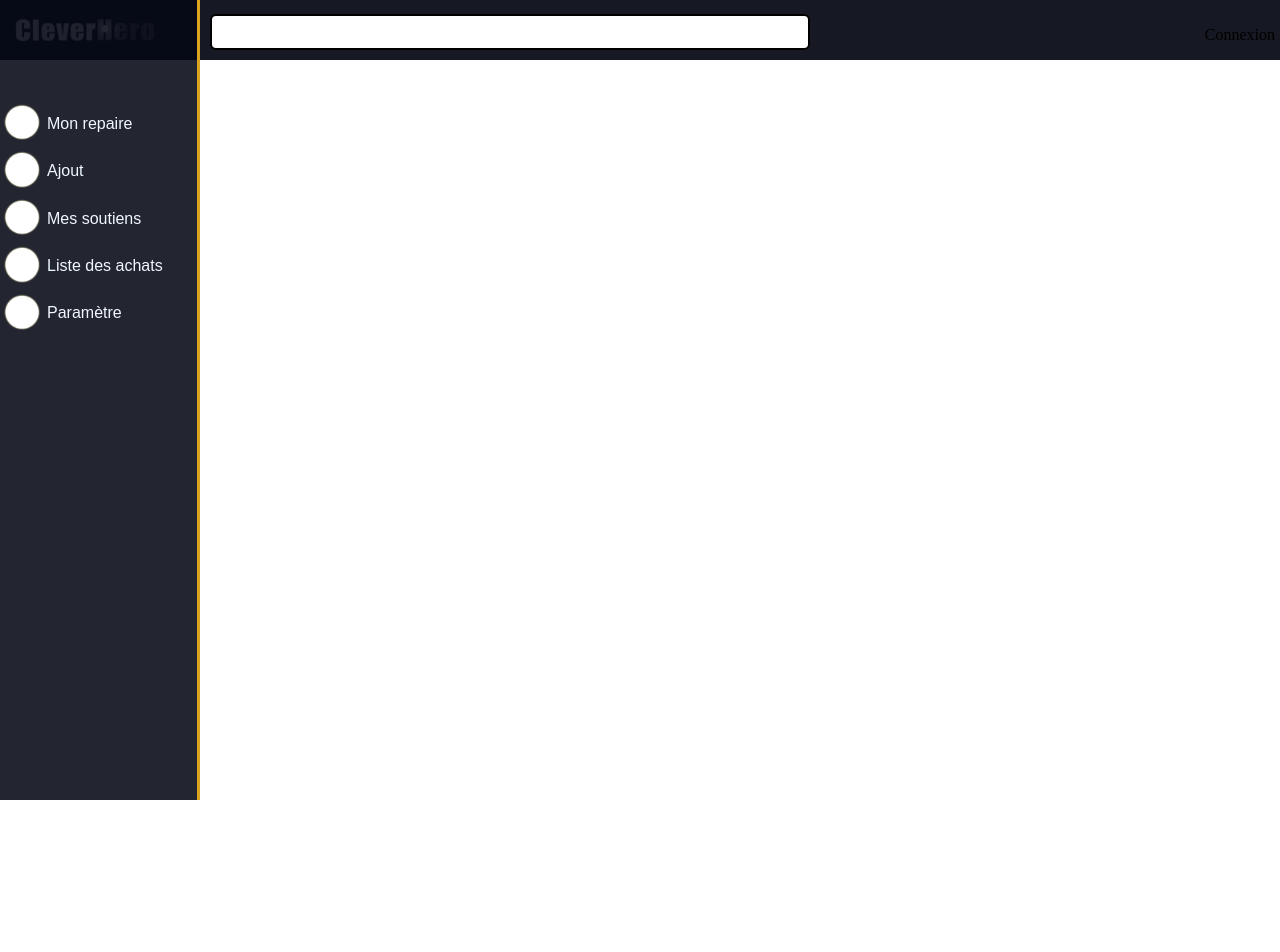
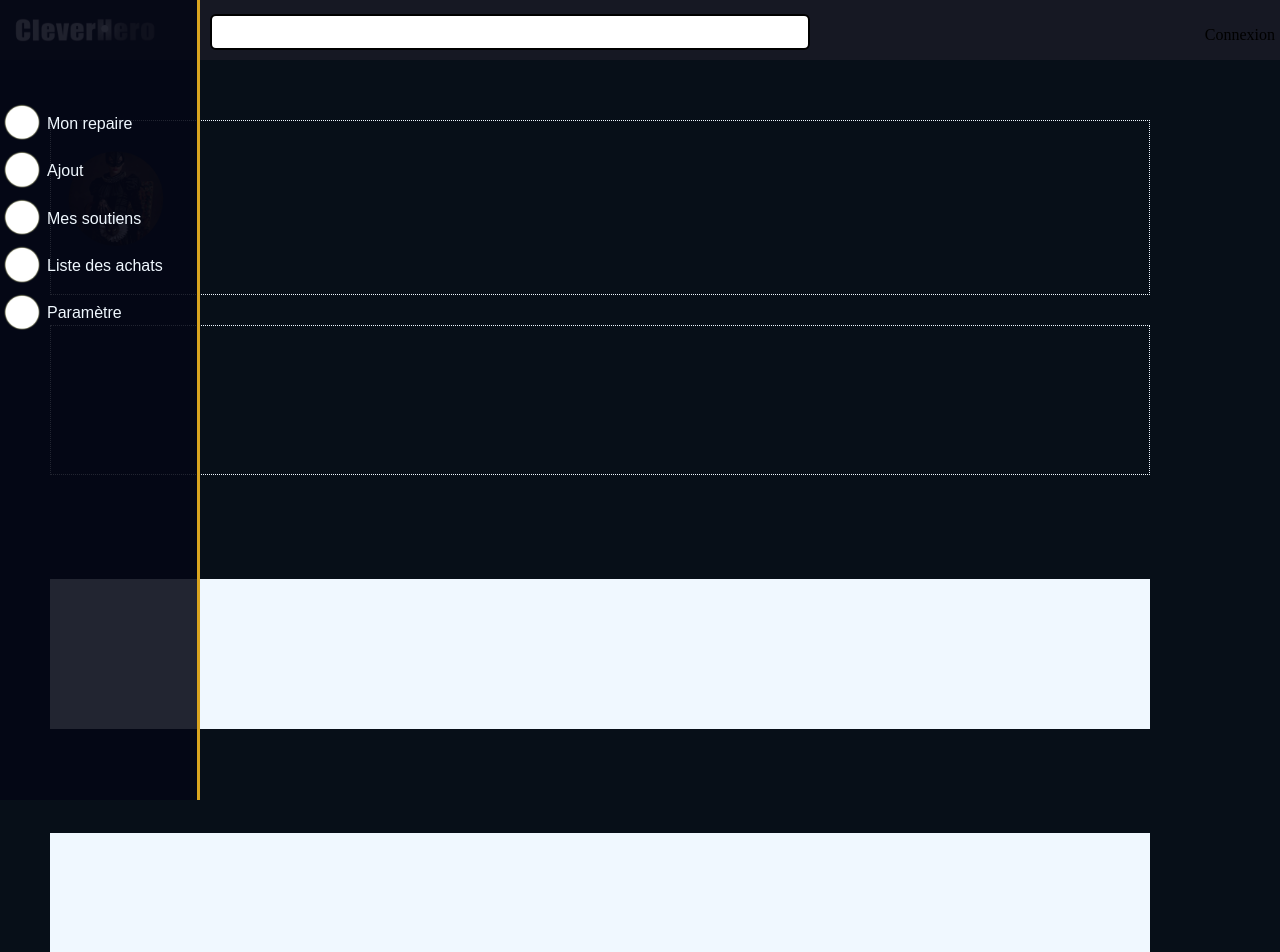
Before and after one commit to Ouxxx/CLEVER-FRONT, a Vue app in the folder front_app/: page /repaire in a window 1280 px wide. Shown: the top 952 px of the page. Before the commit the page ends 800 px from the top, so only its background shows below. Built offline with nearby package versions, Linux system fonts and the light colour scheme.

Commit message:
début de travail page repaire av erreursà corriger

```diff
--- a/front_app/src/components/blocs/header_v3.vue
+++ b/front_app/src/components/blocs/header_v3.vue
@@ -116,7 +116,7 @@ export default {
 }
 
 .header-avatar-img{
-    clip-path: ellipse(50% 50%);
+    clip-path: circle(40%);
 }
 
 </style>
--- a/front_app/src/components/repaire/Repaire_v2.vue
+++ b/front_app/src/components/repaire/Repaire_v2.vue
@@ -1,9 +1,29 @@
 <template>
-        <div class="home-root">
+    <div class="home-root">
 
         <header-ch></header-ch>
 
         <sidebar-ch></sidebar-ch>
+
+        <div class="list-elem-repaire">
+            <div class="banner">
+                <div class="header-avatar-register" >
+                    <p>{{$store.getters.getId}}</p>
+                </div>
+                <div class="header-avatar-img"
+                <p>{{$store.getters.getToken}}</p>
+
+                    <img class="header-avatar-img" src="../../assets/img/exampleimg_home_v1.png" alt="avatar" style='width:100px'>
+
+                </div>
+            </div>
+            <div class="introduce-yourself">
+            </div>
+            <div class="thread-repaire">
+            </div>
+            <div class="hero-contents">
+            </div>
+        </div>
 
     </div>
 </template>
@@ -13,11 +33,85 @@ import headerCh from '../blocs/header_v3'
 import sidebarCh from '../blocs/sidebar_v1'
 
 export default {
-    components: { headerCh, sidebarCh }
+    components: { headerCh, sidebarCh },
+
 
 }
 </script>
 
 <style scoped>
 
+.home-root {
+    background-color: rgb(7,15,24);
+    min-height: 100vh;
+}
+
+.banner {
+    display: inline-block;
+    position: relative;
+    top: 70px;
+    width: 1100px;
+    border-color: aliceblue;
+    border-style: dotted;
+    border-width: 1px;
+    margin: 50px;
+    padding-top: 10px;
+    padding-bottom: 10px;
+    min-height: 150px;
+    min-width: 250px;
+
+
+}
+
+.header-avatar-img{
+    clip-path:circle(40%);
+    position: relative;
+    bottom: 15px;
+    margin-left: 15px;
+}
+
+.header-avatar-register{
+    float: right;
+    position: relative;
+    right: 20px;
+    color : whitesmoke;
+}
+
+.introduce-yourself{
+    display: inline-block;
+    position: relative;
+    width: 1100px;
+    border-color: aliceblue;
+    border-style: dotted;
+    border-width: 1px;
+    margin: 50px;
+    padding-top: 10px;
+    padding-bottom: 10px;
+    min-height: 150px;
+    min-width: 250px;
+}
+
+.thread-repaire{
+    display: inline-block;
+    position: relative;
+    width: 1100px;
+    background-color: aliceblue;
+    margin: 50px;
+    padding-right: 1000px;
+    padding-bottom: 10px;
+    min-height: 150px;
+    min-width: 250px;
+}
+
+.hero-contents{
+    display: inline-block;
+    position: relative;
+    width: 1000px;
+    background-color: aliceblue;
+    margin: 50px;
+    padding-right: 1100px;
+    padding-bottom: 10px;
+    min-height: 150px;
+    min-width: 250px;
+}
 </style>
```
